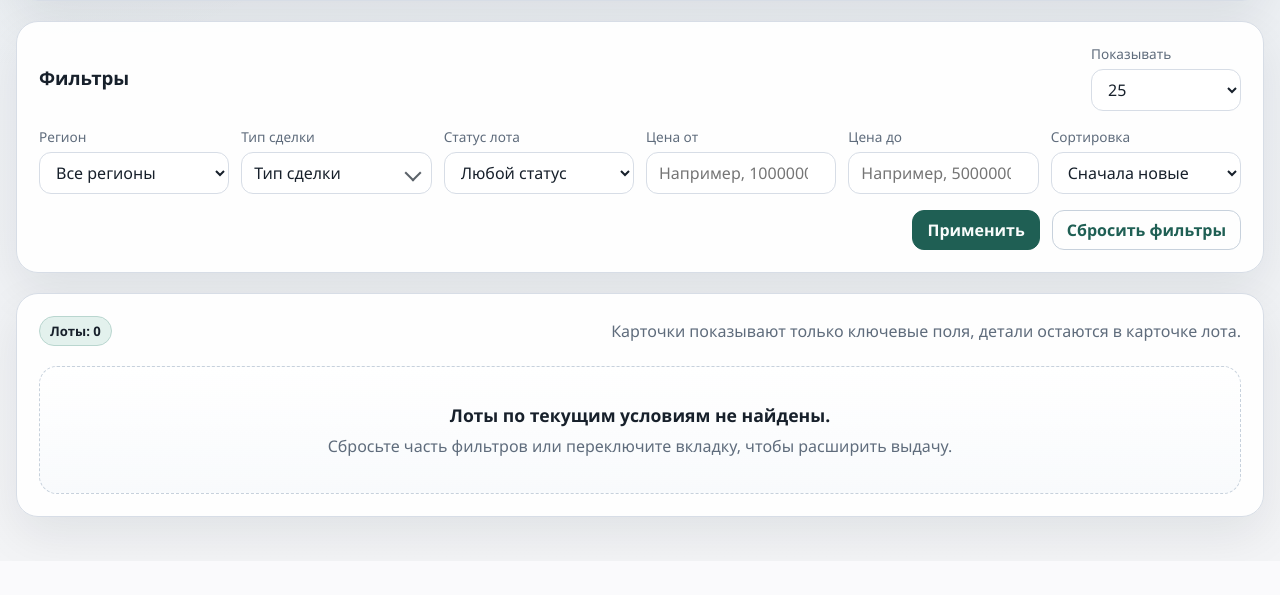
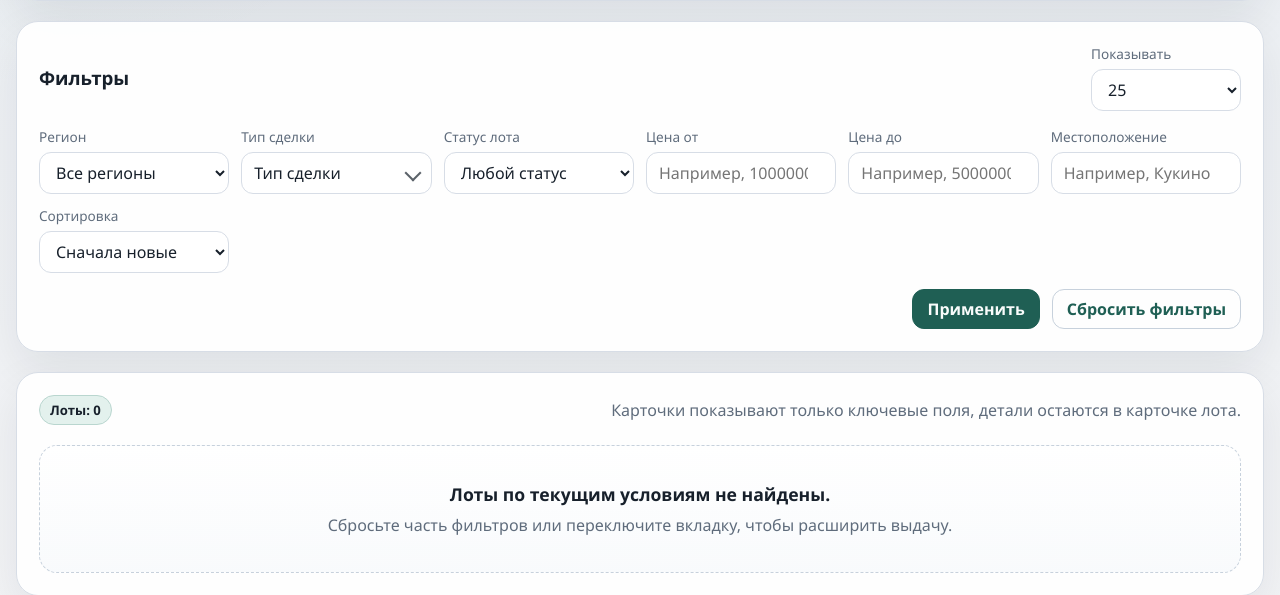
Before and after one commit to Rdnrdn/land-monitor, a Django app: page /lots/ in a window 1280 px wide. Shown: the part 446-1041 px from the top of the page. Before the commit the page ends 997 px from the top, so only its background shows below. Run offline with Django 5.2, Linux system fonts and the light colour scheme; the visitor is signed in with stand-in values (Sample User, id 1); data that the repository does not hold is empty.

Commit message:
Restore location filter and search by title

```diff
--- a/web/lots/templates/lots/lot_list.html
+++ b/web/lots/templates/lots/lot_list.html
@@ -383,7 +383,10 @@
                     <label for="id_price_max">Цена до</label>
                     <input id="id_price_max" type="number" step="0.01" name="price_max" value="{{ request.GET.price_max }}" placeholder="Например, 5000000" data-debounce-submit>
                 </div>
-                {% comment %} legacy location filter hidden in favor of fias tree {% endcomment %}
+                <div class="field field--compact">
+                    <label for="id_location">Местоположение</label>
+                    <input id="id_location" type="text" name="location" value="{{ location_query }}" placeholder="Например, Кукино" data-debounce-submit>
+                </div>
                 <div class="field field--compact">
                     <label for="id_ordering_mirror">Сортировка</label>
                     <select id="id_ordering_mirror" name="ordering" data-auto-submit>
@@ -464,6 +467,7 @@
                     {% endif %}
                     {% if request.GET.status %}<span class="badge">{{ request.GET.status }}</span>{% endif %}
                     {% if request.GET.price_min or request.GET.price_max %}<span class="badge">Цена</span>{% endif %}
+                    {% if location_query %}<span class="badge">Местоположение: {{ location_query }}</span>{% endif %}
                 </div>
                 <div class="actions">
                     <button type="submit">Применить</button>
--- a/web/lots/views.py
+++ b/web/lots/views.py
@@ -915,7 +915,8 @@ class LotListView(LoginRequiredMixin, ListView):
 
         if self.location_query:
             queryset = queryset.filter(
-                Q(raw_data__lotcard__estateAddress__icontains=self.location_query)
+                Q(title__icontains=self.location_query)
+                | Q(raw_data__lotcard__estateAddress__icontains=self.location_query)
                 | Q(address__icontains=self.location_query)
                 | Q(district__icontains=self.location_query)
                 | Q(raw_data__estateAddress__icontains=self.location_query)
```
